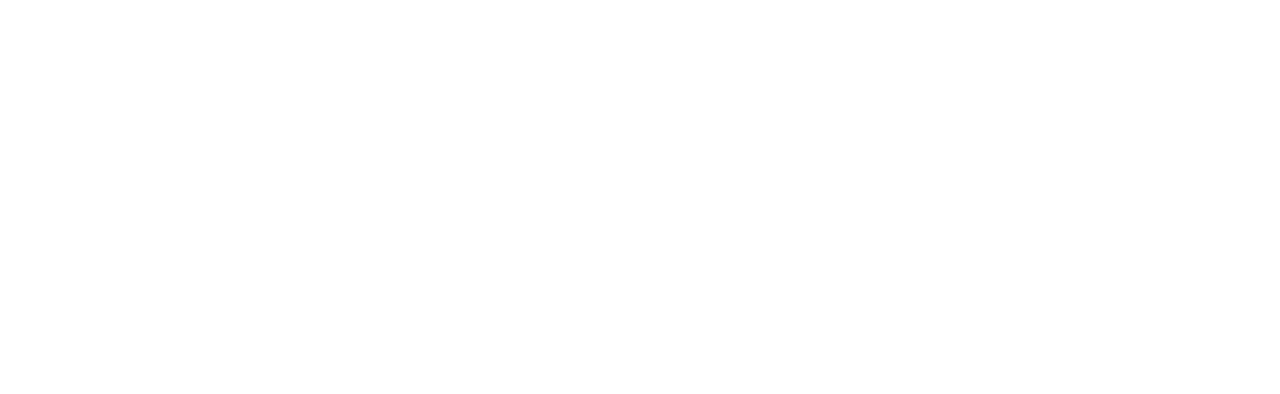
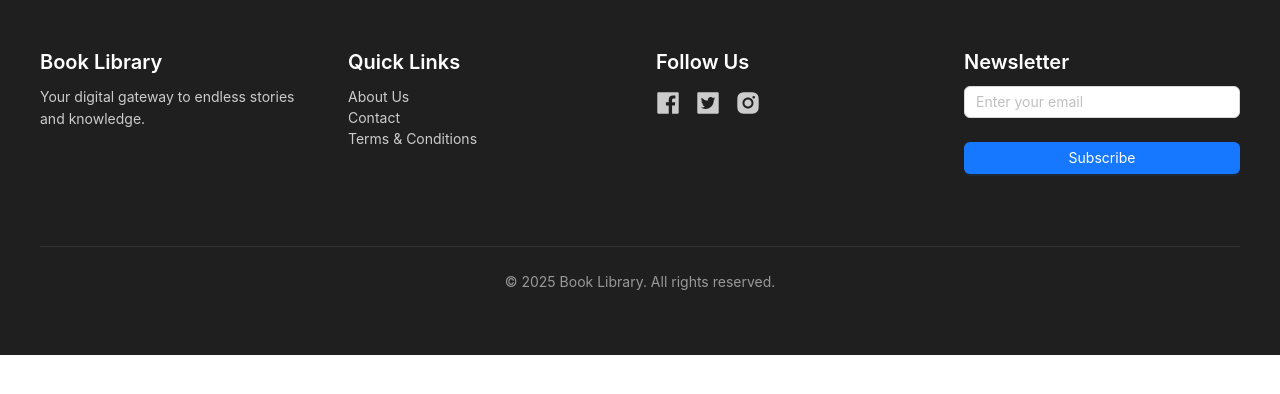
Before and after one commit to yalpri27/Library-Management, a React (Vite) app in the folder frontend/: page /footer in a window 1280 px wide. Before the commit this address had no page. Shown: the top 394 px of the page. Built offline with nearby package versions, Linux system fonts and the light colour scheme.

Commit message:
footer file added

```diff
--- a/frontend/src/App.jsx
+++ b/frontend/src/App.jsx
@@ -4,6 +4,7 @@
 import LoginForm from "./pages/LoginForm";
 import BookPage from "./Pages/BookPage";
 import ProfilePage from "./pages/Profile";
+import Footer from "./components/Footer";
  // Profile Page
 
 import "./App.css";
@@ -17,6 +18,8 @@
 
         <Route path="/books" element={<BookPage />} />
         <Route path="/profile" element={<ProfilePage />} />
+        <Route path="/footer" element={<Footer />} />
+
 
       </Routes>
     </Router>
--- /dev/null
+++ b/frontend/src/components/Footer.jsx
@@ -0,0 +1,100 @@
+import React, { useState } from 'react';
+import { Link } from 'react-router-dom';
+import { Row, Col, Form, Input, Button, Typography, notification } from 'antd';
+import {
+  FacebookFilled,
+  TwitterSquareFilled,
+  InstagramFilled,
+} from '@ant-design/icons';
+
+const { Title, Paragraph } = Typography;
+
+const Footer = () => {
+  const [email, setEmail] = useState('');
+
+  const handleNewsletterSubmit = () => {
+    notification.success({
+      message: 'Subscription Successful',
+      description: 'You have successfully subscribed to our newsletter!',
+    });
+    setEmail('');
+  };
+
+  return (
+    <footer style={{ backgroundColor: '#1f1f1f', color: '#fff', padding: '48px 24px' }}>
+      <div className="container" style={{ maxWidth: 1200, margin: '0 auto' }}>
+        <Row gutter={[32, 32]}>
+          {/* Company Info */}
+          <Col xs={24} md={6}>
+            <Title level={4} style={{ color: '#fff' }}>Book Library</Title>
+            <Paragraph style={{ color: '#ccc' }}>
+              Your digital gateway to endless stories and knowledge.
+            </Paragraph>
+          </Col>
+
+          {/* Quick Links */}
+          <Col xs={24} md={6}>
+            <Title level={4} style={{ color: '#fff' }}>Quick Links</Title>
+            <ul style={{ listStyle: 'none', padding: 0, color: '#ccc' }}>
+              <li><Link to="/about" style={{ color: '#ccc' }}>About Us</Link></li>
+              <li><Link to="/contact" style={{ color: '#ccc' }}>Contact</Link></li>
+              <li><Link to="/terms" style={{ color: '#ccc' }}>Terms & Conditions</Link></li>
+            </ul>
+          </Col>
+
+          {/* Social Media */}
+          <Col xs={24} md={6}>
+            <Title level={4} style={{ color: '#fff' }}>Follow Us</Title>
+            <div style={{ display: 'flex', gap: 16, fontSize: 24 }}>
+              <a href="#" style={{ color: '#ccc' }} aria-label="Facebook">
+                <FacebookFilled />
+              </a>
+              <a href="#" style={{ color: '#ccc' }} aria-label="Twitter">
+                <TwitterSquareFilled />
+              </a>
+              <a href="#" style={{ color: '#ccc' }} aria-label="Instagram">
+                <InstagramFilled />
+              </a>
+            </div>
+          </Col>
+
+          {/* Newsletter Signup */}
+          <Col xs={24} md={6}>
+            <Title level={4} style={{ color: '#fff' }}>Newsletter</Title>
+            <Form onFinish={handleNewsletterSubmit}>
+              <Form.Item
+                name="email"
+                rules={[
+                  { required: true, message: 'Please input your email!' },
+                  { type: 'email', message: 'Please enter a valid email!' },
+                ]}
+              >
+                <Input
+                  placeholder="Enter your email"
+                  value={email}
+                  onChange={(e) => setEmail(e.target.value)}
+                />
+              </Form.Item>
+              <Form.Item>
+                <Button type="primary" htmlType="submit" block>
+                  Subscribe
+                </Button>
+              </Form.Item>
+            </Form>
+          </Col>
+        </Row>
+
+        {/* Copyright */}
+        <Row justify="center" style={{ marginTop: 48, borderTop: '1px solid #333', paddingTop: 24 }}>
+          <Col>
+            <Paragraph style={{ color: '#999' }}>
+              © {new Date().getFullYear()} Book Library. All rights reserved.
+            </Paragraph>
+          </Col>
+        </Row>
+      </div>
+    </footer>
+  );
+};
+
+export default Footer;
```
